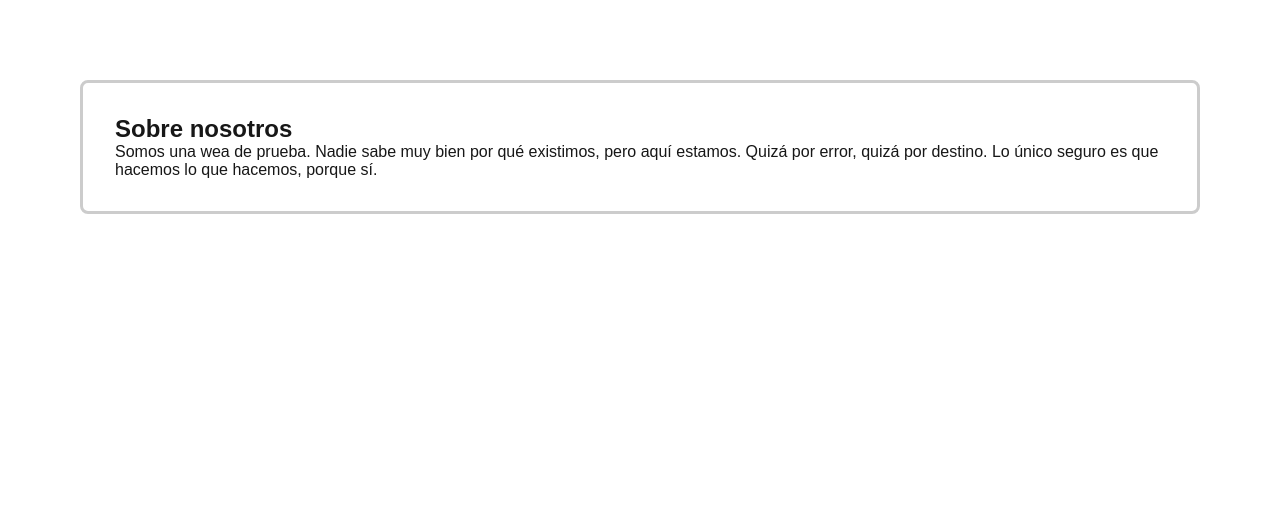
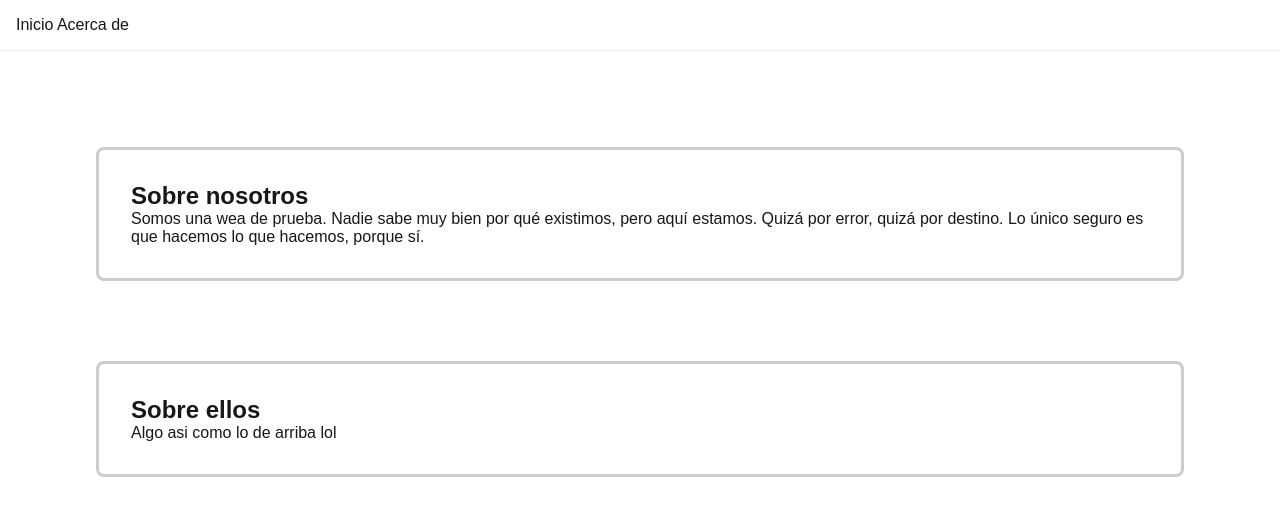
Before and after one commit to castrovca/primer-proyecto, a Next.js app: page / in a window 1280 px wide. Shown: the top 516 px of the page. Built offline with nearby package versions, Linux system fonts and the light colour scheme.

Commit message:
agrego una barra de navegacion y ajusto el layout

```diff
--- a/src/app/acerca/page.js
+++ b/src/app/acerca/page.js
@@ -1,9 +1,14 @@
+import Link from "next/link";
+
 export default function PaginaAcerca() {
     return (
         <div>
             <h1>Sobre nosotros</h1>
 
             <p>Somos una wea de prueba. Nadie sabe muy bien por qué existimos, pero aquí estamos. Quizá por error, quizá por destino. Lo único seguro es que hacemos lo que hacemos, porque sí.</p>
+            <Link href="/">Volver atrás</Link>
         </div>
+
+
     );
 }
--- a/src/app/layout.js
+++ b/src/app/layout.js
@@ -1,5 +1,6 @@
 import { Geist, Geist_Mono } from "next/font/google";
 import "./globals.css";
+import Link from "next/link";
 
 const geistSans = Geist({
   variable: "--font-geist-sans",
@@ -20,7 +21,17 @@ export default function RootLayout({ children }) {
   return (
     <html lang="en">
       <body className={`${geistSans.variable} ${geistMono.variable}`}>
-        {children}
+        <header style={{padding: '1rem', borderBottom: '1px solid #eee'}}>
+
+          <nav>
+            <Link href="/">Inicio </Link>
+            <Link href="/acerca">Acerca de</Link>
+          </nav>
+        </header>
+
+        <main style={{padding: '1rem'}}>
+          {children}
+        </main>
       </body>
     </html>
   );
--- a/src/app/page.js
+++ b/src/app/page.js
@@ -1,5 +1,7 @@
 import Image from "next/image";
 import styles from "./page.module.css";
+import Link from "next/link";
+
 
 function Frase(props) {
 
@@ -7,7 +9,7 @@ function Frase(props) {
   return (
     <div style= {{border: '3px solid #ccc', padding: '32px', margin: '80px', borderRadius: '8px'}}>
       <h2>{props.titulo}</h2>
-      <p>Somos una wea de prueba. Nadie sabe muy bien por qué existimos, pero aquí estamos. Quizá por error, quizá por destino. Lo único seguro es que hacemos lo que hacemos, porque sí.</p>
+      <p>{props.frase}</p>
     </div>
   );
 }
@@ -15,7 +17,9 @@ function Frase(props) {
 export default function Home() {
   return (
     <main>
-      <Frase titulo="Sobre nosotros"/>
+
+      <Frase titulo="Sobre nosotros" frase="Somos una wea de prueba. Nadie sabe muy bien por qué existimos, pero aquí estamos. Quizá por error, quizá por destino. Lo único seguro es que hacemos lo que hacemos, porque sí."/>
+      <Frase titulo="Sobre ellos" frase="Algo asi como lo de arriba lol"/>
     </main>
   );
 }
```
